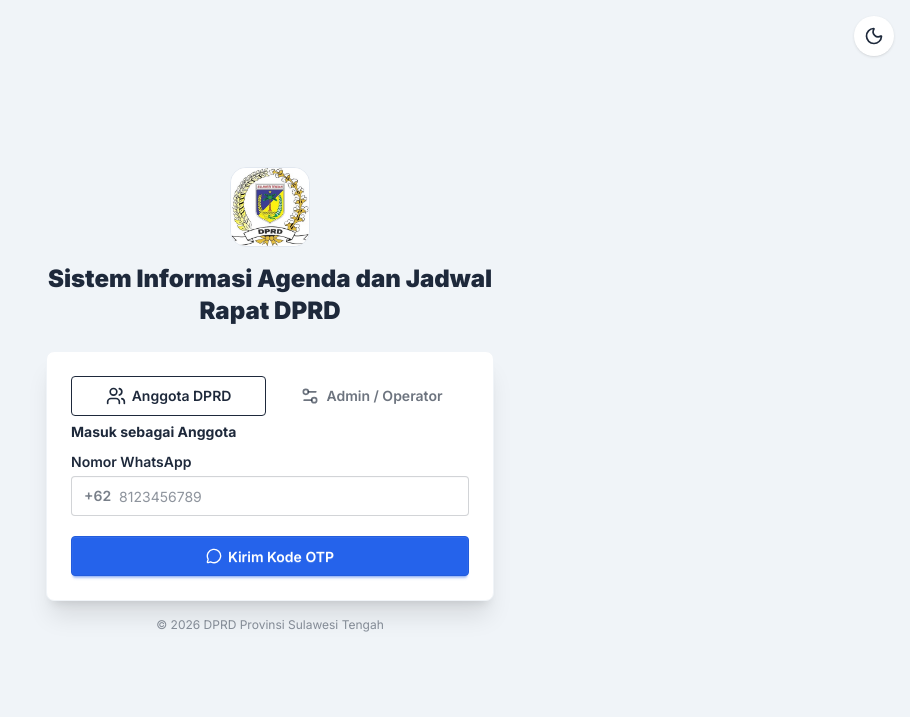
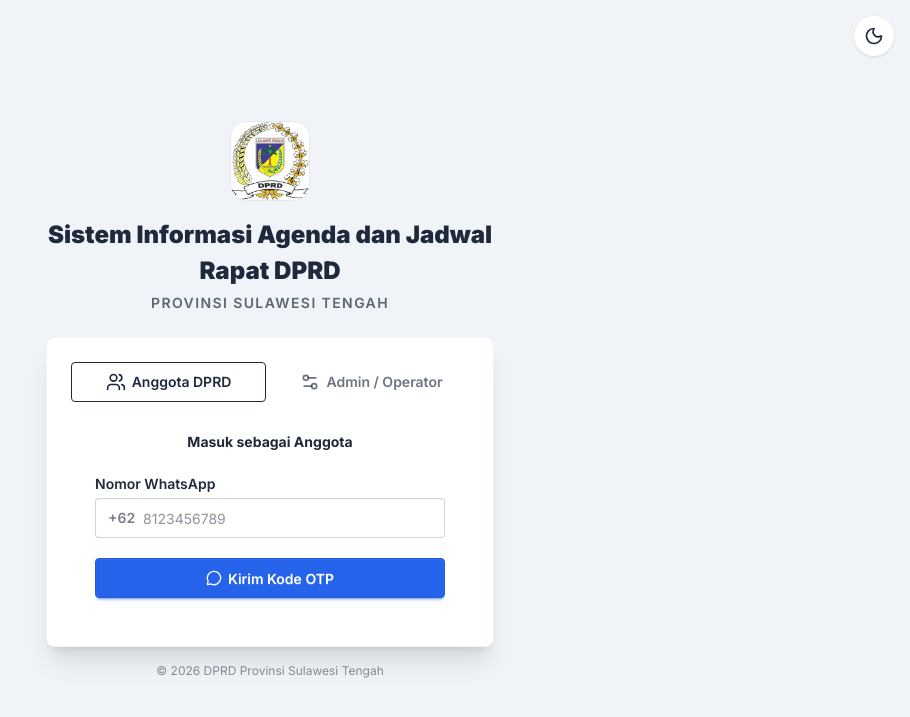
Before and after one commit to setyanzxc123/dprd_signage, a CodeIgniter 4 app: the page made by app/Views/auth/login.php in a window 1280 px wide. Shown: the top 717 px of the page, without its empty margins (370-1280 px from the left). Run offline with PHP 8.4 and a stand-in for CodeIgniter, Linux system fonts and the light colour scheme; the template is opened without the code that fills it, so the values that code supplies are empty; some libraries are stand-ins or nearby versions.

Commit message:
Perapihan tampilan login dan form jadwal

```diff
--- a/app/Views/admin/layouts/_sidebar.php
+++ b/app/Views/admin/layouts/_sidebar.php
@@ -87,7 +87,7 @@ $roleLabel = $userRole === 'superadmin' ? 'Super Admin' : 'Sekretariat DPRD';
                 </a>
             </li>
             <li class="nav-item-custom">
-                <a class="nav-link-custom" href="<?= base_url('jadwal') ?>" target="_blank" title="Buka di tab baru">
+                <a class="nav-link-custom" href="<?= base_url('agenda') ?>" target="_blank" title="Buka di tab baru">
                     <i data-lucide="calendar-check" class="nav-icon"></i>
                     <span class="nav-text">Pratinjau Jadwal Publik</span>
                 </a>
--- a/app/Views/auth/login.php
+++ b/app/Views/auth/login.php
@@ -41,9 +41,12 @@ $activeAccess = ($access ?? 'anggota') === 'admin' ? 'admin' : 'anggota';
                 <img src="<?= base_url('assets/images/logo_dprd.jpg') ?>"
                     alt="Logo DPRD Provinsi Sulawesi Tengah"
                     class="mx-auto mb-4 h-20 w-20 rounded-2xl border border-base-300 bg-white object-contain" />
-                <h1 class="text-2xl font-black text-base-content">
+                <h1 class="text-2xl font-black leading-normal text-base-content">
                     Sistem Informasi Agenda dan Jadwal Rapat DPRD
                 </h1>
+                <p class="mt-1 text-sm font-semibold tracking-widest text-base-content/70">
+                    PROVINSI SULAWESI TENGAH
+                </p>
             </header>
 
             <section class="card card-border bg-base-100 shadow-xl">
@@ -77,13 +80,13 @@ $activeAccess = ($access ?? 'anggota') === 'admin' ? 'admin' : 'anggota';
                         </div>
                     <?php endif; ?>
 
-                    <div data-login-panel="anggota" class="<?= $activeAccess === 'anggota' ? '' : 'hidden' ?>">
-                        <div class="mb-3">
+                    <div data-login-panel="anggota" class="card-body <?= $activeAccess === 'anggota' ? '' : 'hidden' ?>">
+                        <div class="mb-4 text-center">
                             <h2 class="font-bold text-base-content">
                                 <?= ($member_step ?? 'request') === 'verify' ? 'Verifikasi Kode OTP' : 'Masuk sebagai Anggota' ?>
                             </h2>
                             <?php if (($member_step ?? 'request') === 'verify'): ?>
-                                <p class="text-sm text-base-content/60">
+                                <p class="mt-1 text-sm leading-relaxed text-base-content/60">
                                     Masukkan enam digit kode yang dikirim ke <?= esc($masked_phone ?? 'nomor WhatsApp Anda') ?>.
                                 </p>
                             <?php endif; ?>
@@ -150,8 +153,8 @@ $activeAccess = ($access ?? 'anggota') === 'admin' ? 'admin' : 'anggota';
                         <?php endif; ?>
                     </div>
 
-                    <div data-login-panel="admin" class="<?= $activeAccess === 'admin' ? '' : 'hidden' ?>">
-                        <div class="mb-3">
+                    <div data-login-panel="admin" class="card-body <?= $activeAccess === 'admin' ? '' : 'hidden' ?>">
+                        <div class="mb-4 text-center">
                             <h2 class="font-bold text-base-content">Masuk sebagai Admin</h2>
                         </div>
 
```
Also changed, not shown: app/Views/admin/jadwal/form.php (+4 -4 lines), public/assets/css/admin.css.
